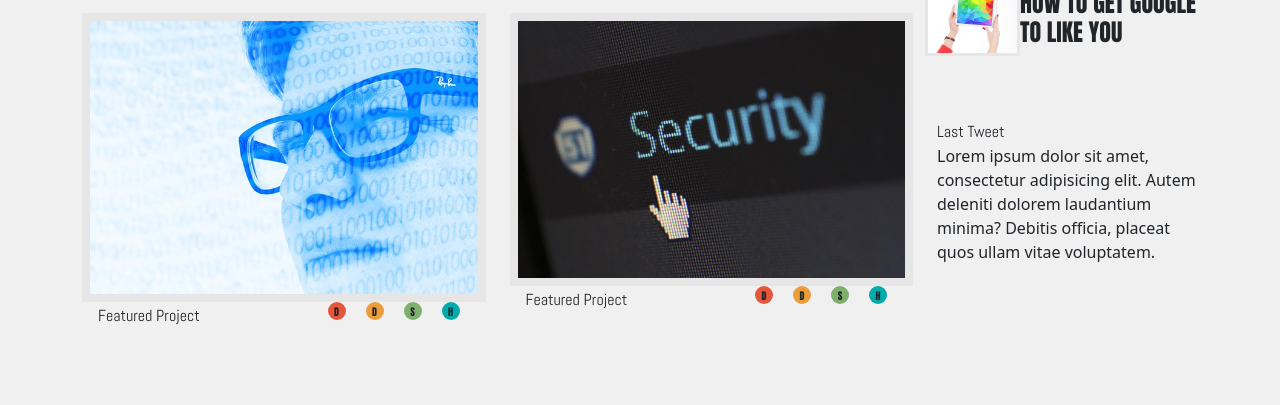
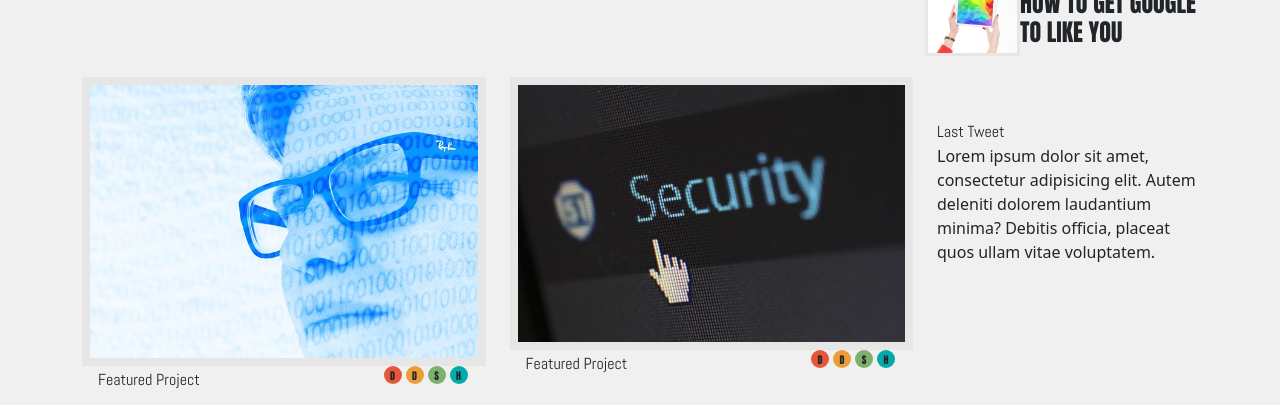
Before and after one commit to Mendez-Ferguson-codeup-design/codeup-design-project, a plain HTML site: page index.html in a window 1280 px wide. Shown: the part 837-1242 px from the top of the page. Before the commit the page ends 1178 px from the top, so only its background shows below. Drawn offline with nearby package versions, Linux system fonts and the light colour scheme.

Commit message:
Added invisible div for large size between the top and bottom cards

```diff
--- a/css/style.css
+++ b/css/style.css
@@ -65,7 +65,7 @@ h5{
     height: 18px;
     font-size: 10px;
     font-family: 'Anton', sans-serif;
-    margin: 0 1em;
+    margin: 0 0.2em;
 }
 .card-img-top{
     border: .5em var(--border-color) solid;
--- a/index.html
+++ b/index.html
@@ -123,6 +123,8 @@
                         </div>
                     </div>
                 </div>
+                <div class="d-none d-lg-block mt4" style="height: 4em">
+                </div>
                 <div class="col-12 col-md-6">
                     <div class="card-img">
                         <img src="img/man.jpg" class="card-img-top" alt="man-image">
@@ -178,7 +180,8 @@
             <div class="row">
                 <div class="side-container">
                     <div class="col-4 p-0">
-                        <img src="img/mobile-phone.jpg" class="img-fluid side-img" alt="mobile-phone" style="height: 4.2em">
+                        <img src="img/mobile-phone.jpg" class="img-fluid side-img" alt="mobile-phone"
+                             style="height: 4.2em">
                     </div>
                     <div class="col-8">
                         <h4>THE ADMIN BAR AND ABSOLUTE POSITIONING</h4>
@@ -204,7 +207,8 @@
                     <p class="title mb-0">Last Tweet</p>
                 </div>
                 <div>
-                    <p>Lorem ipsum dolor sit amet, consectetur adipisicing elit. Autem deleniti dolorem laudantium minima? Debitis officia, placeat quos ullam vitae voluptatem.</p>
+                    <p>Lorem ipsum dolor sit amet, consectetur adipisicing elit. Autem deleniti dolorem laudantium
+                        minima? Debitis officia, placeat quos ullam vitae voluptatem.</p>
                 </div>
             </div>
         </div>
```
